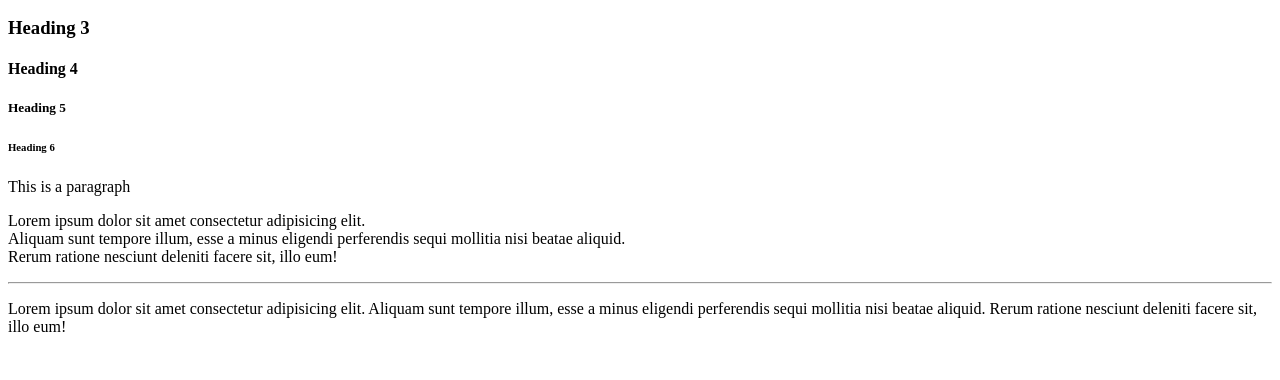
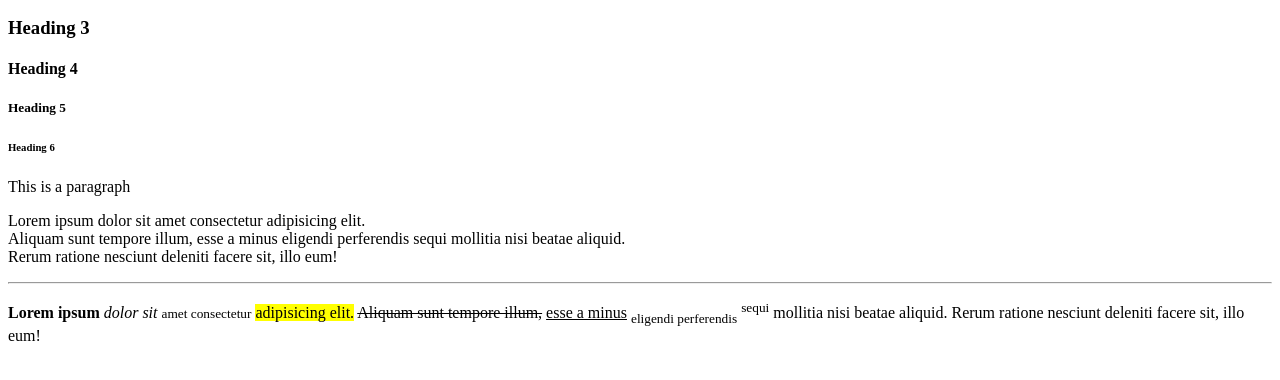
Before and after one commit to GeekShubhamRajput/html-crash-course, a plain HTML site: page text-formatter.html in a window 1280 px wide. Shown: the part 110-490 px from the top of the page. Drawn offline with Linux system fonts and the light colour scheme.

Commit message:
Inline text formatter

```diff
--- a/text-formatter.html
+++ b/text-formatter.html
@@ -16,6 +16,15 @@
       <br /> Rerum ratione nesciunt deleniti facere sit, illo eum!
     </p>
     <hr />
-    <p>Lorem ipsum dolor sit amet consectetur adipisicing elit. Aliquam sunt tempore illum, esse a minus eligendi perferendis sequi mollitia nisi beatae aliquid. Rerum ratione nesciunt deleniti facere sit, illo eum!</p>
+    <p>
+      <strong>Lorem ipsum</strong>
+      <em>dolor sit</em>
+      <small>amet consectetur</small>
+      <mark>adipisicing elit.</mark>
+      <del>Aliquam sunt tempore illum,</del>
+      <ins>esse a minus</ins>
+      <sub>eligendi perferendis</sub>
+      <sup> sequi</sup>
+      mollitia nisi beatae aliquid. Rerum ratione nesciunt deleniti facere sit, illo eum!</p>
   </body>
 </html>
```
